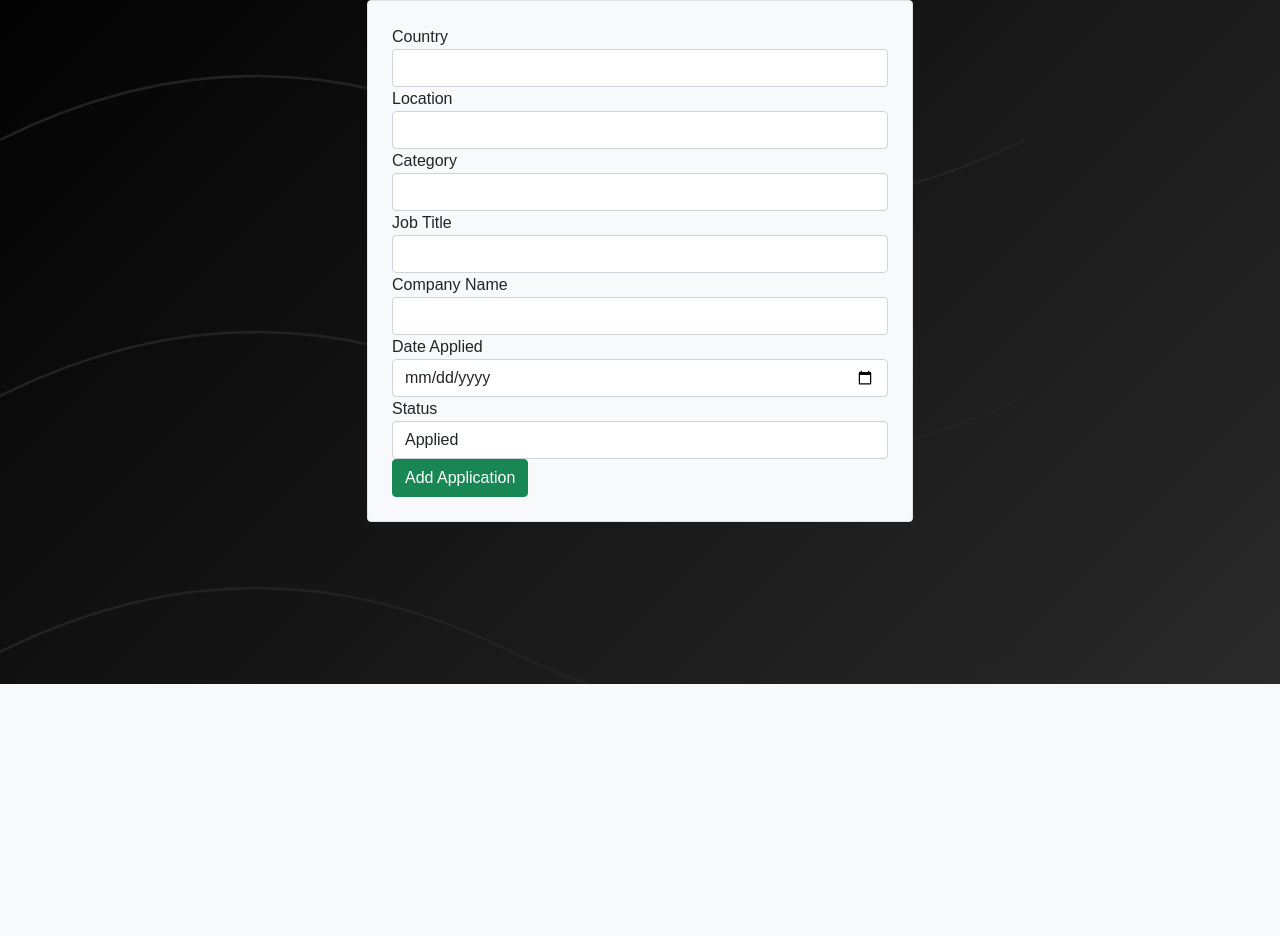
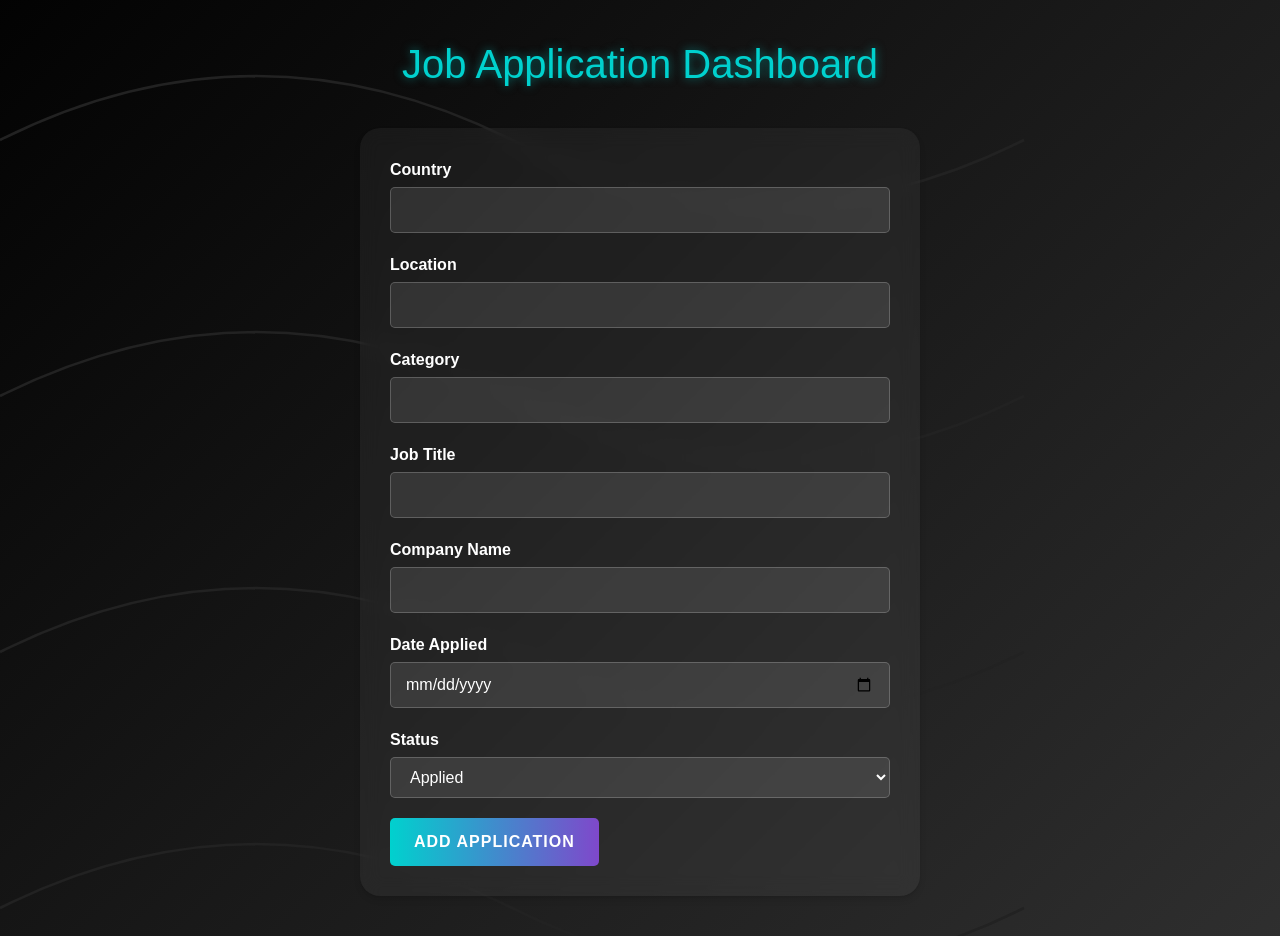
Before and after one commit to Vasileios20/JobAppTracker, a Django app: page /job/job-form in a window 1280 px wide. Shown: the part 116-1052 px from the top of the page. Before the commit the page ends 800 px from the top, so only its background shows below. Run offline with Django 4.2, Linux system fonts and the light colour scheme; data that the repository does not hold is empty; some libraries are stand-ins or nearby versions.

Commit message:
Add style to the job application form :lipstick:

```diff
--- a/job_application/templates/job_form.html
+++ b/job_application/templates/job_form.html
@@ -1,20 +1,16 @@
 {% extends "base.html" %}
 
-{% block title %}
-Job Dashboard
-{% endblock %}
+{% block title %}Job Application Dashboard{% endblock %}
 
 {% block content %}
-
-<div class="container">
-    <div class="row justify-content-center">
-        <!-- Left Side: Add Application Form -->
-        <div class="col-md-6 mb-4">
-            <form id="job-form" class="border p-4 bg-light rounded text-dark" method="POST">
+<div class="jad-container">
+    <h1 class="jad-title">Job Application Dashboard</h1>
+    <div class="jad-form-container">
+        <form id="job-form" class="jad-form" method="POST">
             {% csrf_token %}
-                <div class="form-group">
-                    <label for="country">Country</label>
-                    <input type="text" class="form-control" id="country" name="country" list="country-list">
+            <div class="jad-form-group">
+                <label for="country" class="jad-label">Country</label>
+                <input type="text" class="jad-input" id="country" name="country" list="country-list">
                 <datalist id="country-list">
                     <option value="United States">
                     <option value="United Kingdom">
@@ -24,9 +20,9 @@ Job Dashboard
                     <option value="Greece">
                 </datalist>
             </div>
-                <div class="form-group">
-                    <label for="location">Location</label>
-                    <input type="text" class="form-control" id="location" name="location" list="location-list">
+            <div class="jad-form-group">
+                <label for="location" class="jad-label">Location</label>
+                <input type="text" class="jad-input" id="location" name="location" list="location-list">
                 <datalist id="location-list">
                     <option value="New York">
                     <option value="San Francisco">
@@ -35,50 +31,48 @@ Job Dashboard
                     <option value="Tokyo">
                 </datalist>
             </div>
-                <div class="form-group">
-                    <label for="category">Category</label>
-                    <input type="text" class="form-control" id="category" name="category" list="category-list">
+            <div class="jad-form-group">
+                <label for="category" class="jad-label">Category</label>
+                <input type="text" class="jad-input" id="category" name="category" list="category-list">
                 <datalist id="category-list">
                     {% for category in categories %}
                     <option value="{{ category.label }}">
                     {% endfor %}
                 </datalist>
             </div>
-                <div class="form-group">
-                    <label for="title">Job Title</label>
-                    <input type="text" class="form-control" id="title" name="title" list="title-list">
+            <div class="jad-form-group">
+                <label for="title" class="jad-label">Job Title</label>
+                <input type="text" class="jad-input" id="title" name="title" list="title-list">
                 <datalist id="title-list">
                     {% for job in job_data %}
                     <option value="{{ job.title }}">
                     {% endfor %}
                 </datalist>
             </div>
-                <div class="form-group">
-                    <label for="company">Company Name</label>
-                    <input type="text" class="form-control" id="company" name="company" list="company-list">
+            <div class="jad-form-group">
+                <label for="company" class="jad-label">Company Name</label>
+                <input type="text" class="jad-input" id="company" name="company" list="company-list">
                 <datalist id="company-list">
                     {% for job in job_data %}
                     <option value="{{ job.company.display_name }}">
                     {% endfor %}
                 </datalist>
             </div>
-                <div class="form-group">
-                    <label for="date-applied">Date Applied</label>
-                    <input type="date" class="form-control" id="date-applied" name="date_applied" required>
+            <div class="jad-form-group">
+                <label for="date-applied" class="jad-label">Date Applied</label>
+                <input type="date" class="jad-input" id="date-applied" name="date_applied" required>
             </div>
-                <div class="form-group">
-                    <label for="status">Status</label>
-                    <select class="form-control" id="status" name="status">
+            <div class="jad-form-group">
+                <label for="status" class="jad-label">Status</label>
+                <select class="jad-select" id="status" name="status">
                     <option value="Applied">Applied</option>
                     <option value="Interview">Interview</option>
                     <option value="Offer">Offer</option>
                     <option value="Rejected">Rejected</option>
                 </select>
             </div>
-                <button type="submit" class="btn btn-success btn-block">Add Application</button>
+            <button type="submit" class="jad-button jad-button-primary">Add Application</button>
         </form>
     </div>
 </div>
-</div>
-
 {% endblock %}
--- /dev/null
+++ b/static/css/job_application.css
@@ -0,0 +1,97 @@
+/* Job Application Dashboard Styles */
+
+.jad-container {
+    max-width: 600px;
+    margin: 0 auto;
+    padding: 40px 20px;
+}
+
+.jad-title {
+    font-size: 2.5rem;
+    text-align: center;
+    margin-bottom: 40px;
+    color: var(--primary-color);
+    text-shadow: 0 0 10px rgba(0, 209, 206, 0.5);
+}
+
+.jad-form-container {
+    background: rgba(255, 255, 255, 0.05);
+    backdrop-filter: blur(10px);
+    border-radius: 20px;
+    padding: 30px;
+    box-shadow: 0 4px 6px rgba(0, 0, 0, 0.1), 0 1px 3px rgba(0, 0, 0, 0.08);
+}
+
+.jad-form-group {
+    margin-bottom: 20px;
+}
+
+.jad-label {
+    display: block;
+    margin-bottom: 5px;
+    color: var(--light-text);
+    font-weight: bold;
+}
+
+.jad-input,
+.jad-select {
+    width: 100%;
+    padding: 10px 15px;
+    border-radius: 5px;
+    border: 1px solid rgba(255, 255, 255, 0.2);
+    background-color: rgba(255, 255, 255, 0.1);
+    color: var(--light-text);
+    transition: all 0.3s ease;
+}
+
+.jad-input:focus,
+.jad-select:focus {
+    outline: none;
+    border-color: var(--primary-color);
+    box-shadow: 0 0 0 2px rgba(0, 209, 206, 0.2);
+}
+
+.jad-button {
+    display: inline-block;
+    padding: 12px 24px;
+    border-radius: 5px;
+    border: none;
+    cursor: pointer;
+    transition: all 0.3s ease;
+    font-weight: bold;
+    text-transform: uppercase;
+    letter-spacing: 1px;
+}
+
+.jad-button-primary {
+    background: var(--gradient);
+    color: white;
+}
+
+.jad-button-primary:hover {
+    transform: translateY(-2px);
+    box-shadow: 0 4px 10px rgba(0, 209, 206, 0.4);
+}
+
+/* Add some tech-edge animations */
+@keyframes glow {
+    0% { box-shadow: 0 0 5px rgba(0, 209, 206, 0.5); }
+    50% { box-shadow: 0 0 20px rgba(0, 209, 206, 0.5); }
+    100% { box-shadow: 0 0 5px rgba(0, 209, 206, 0.5); }
+}
+
+.jad-input:focus,
+.jad-select:focus {
+    animation: glow 1.5s infinite;
+}
+
+/* Responsive adjustments */
+@media (max-width: 768px) {
+    .jad-container {
+        padding: 20px 10px;
+    }
+
+    .jad-form-container {
+        padding: 20px;
+    }
+}
--- a/templates/base.html
+++ b/templates/base.html
@@ -15,6 +15,7 @@
     <link rel="stylesheet" href="https://cdnjs.cloudflare.com/ajax/libs/font-awesome/5.15.3/css/all.min.css">
     <link rel="stylesheet" href="{% static 'css/style.css' %}">
     <link rel="stylesheet" href="{% static 'css/interview.css' %}">
+    <link rel="stylesheet" href="{% static 'css/job_application.css' %}">
     <title>{% block title %}{% endblock %} - GitHired</title>
 </head>
 
```
Lines whose indentation alone changed are shown as unchanged.
